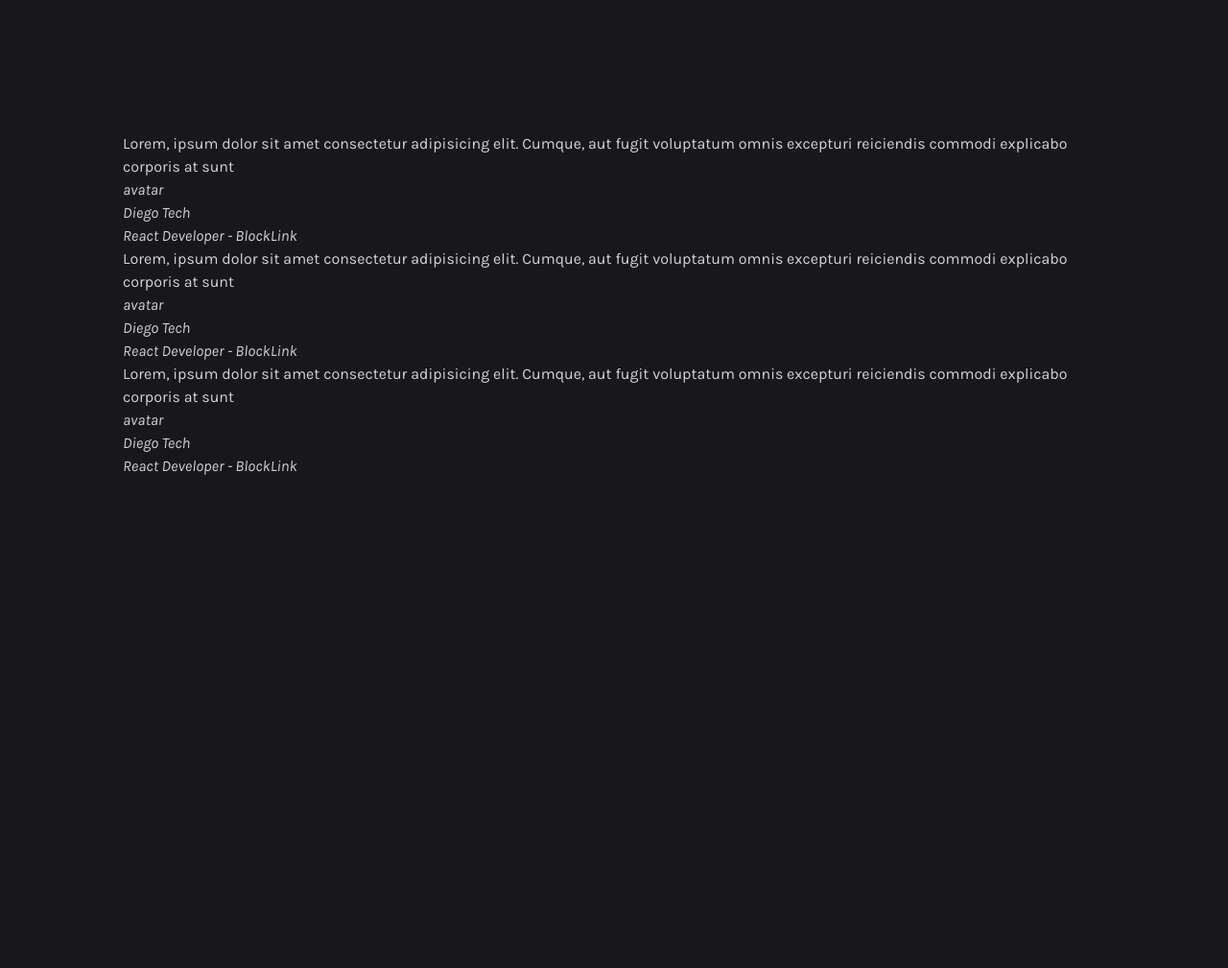
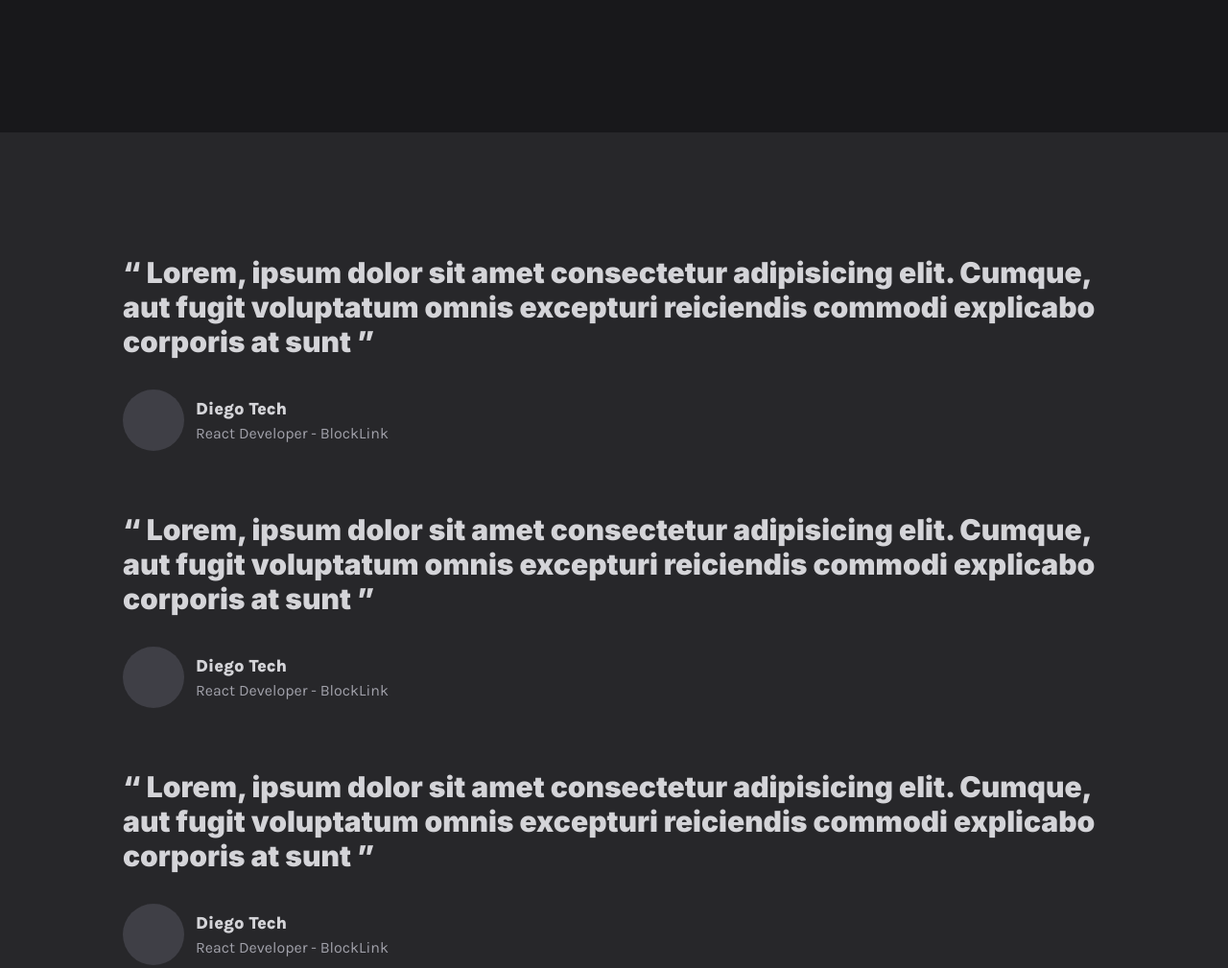
Before and after one commit to diego-teileche/Blockchain-Site, an Astro site: page / in a window 1280 px wide. Shown: the part 6100-7109 px from the top of the page at 96% size. Before the commit the page ends 6598 px from the top, so only its background shows below. Built offline with nearby package versions, Linux system fonts and the light colour scheme; Astro itself is replaced by a stand-in of ours.

Commit message:
Testimonials | Styles added

```diff
--- a/src/sections/Testimonials.tsx
+++ b/src/sections/Testimonials.tsx
@@ -1,30 +1,33 @@
 const Testimonials = () => {
   return (
-    <section>
+    <section className="bg-zinc-800 py-32">
       <div className="container">
-        {[...new Array(3)].fill(0).map((_, index) => (
-          <div key={index}>
-            <blockquote>
-              <p>
-                Lorem, ipsum dolor sit amet consectetur adipisicing elit.
-                Cumque, aut fugit voluptatum omnis excepturi reiciendis commodi
-                explicabo corporis at sunt
+        <div className="grid grid-cols-1 gap-16">
+          {[...new Array(3)].fill(0).map((_, index) => (
+            <blockquote key={index}>
+              <p className="font-heading text-3xl font-black">
+                &ldquo; Lorem, ipsum dolor sit amet consectetur adipisicing
+                elit. Cumque, aut fugit voluptatum omnis excepturi reiciendis
+                commodi explicabo corporis at sunt &rdquo;
               </p>
-              <cite>
-                <div>
+              <cite className="mt-8 block">
+                <div className="flex items-center gap-3">
                   <div>
-                    <div>avatar</div>
+                    <div className="size-16 rounded-full bg-zinc-700"></div>
                   </div>
-
                   <div>
-                    <div>Diego Tech</div>
-                    <div>React Developer - BlockLink</div>
+                    <div className="text-lg font-black not-italic">
+                      Diego Tech
+                    </div>
+                    <div className="not-italic text-zinc-400">
+                      React Developer - BlockLink
+                    </div>
                   </div>
                 </div>
               </cite>
             </blockquote>
-          </div>
-        ))}
+          ))}
+        </div>
       </div>
     </section>
   )
```
